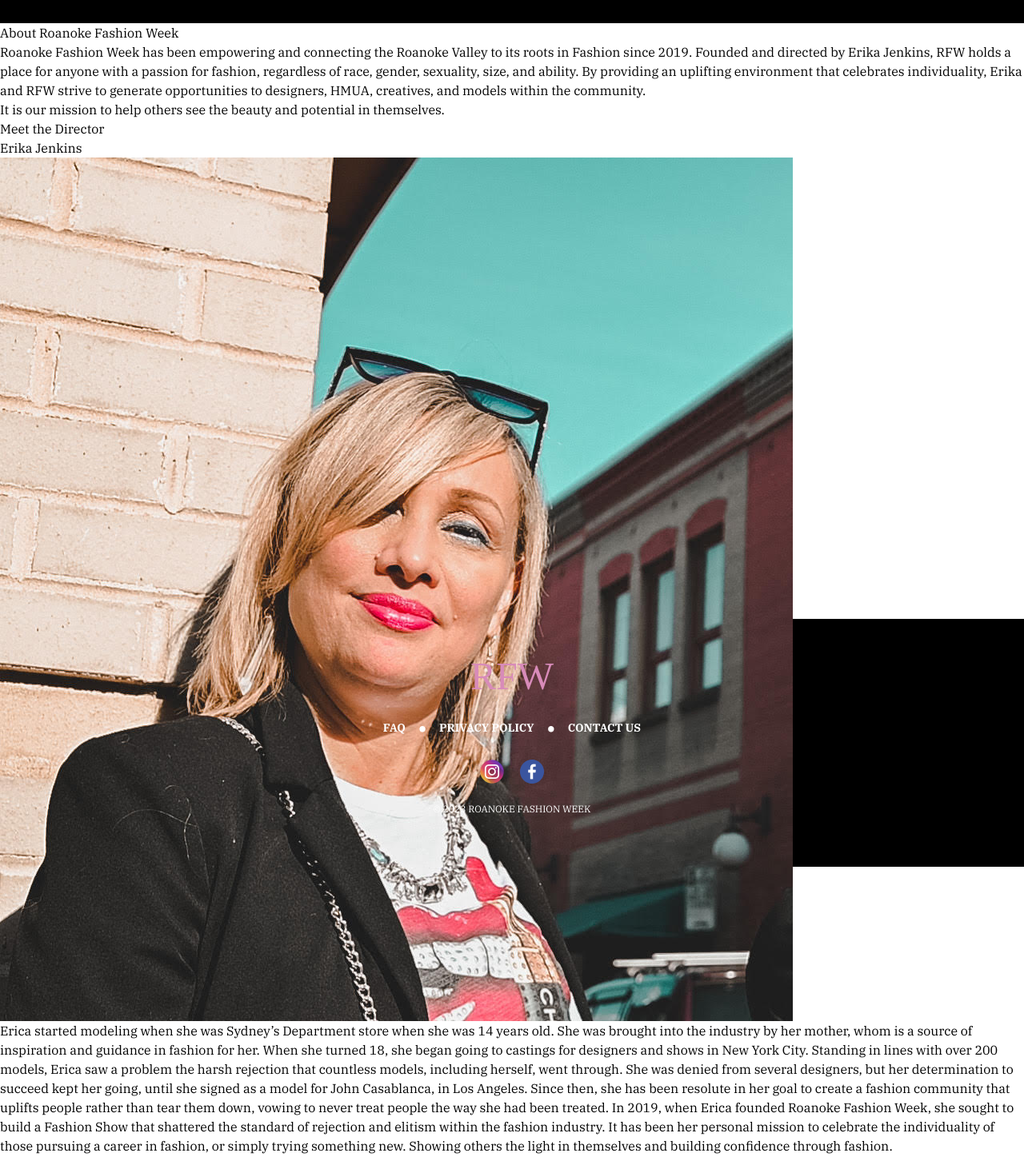
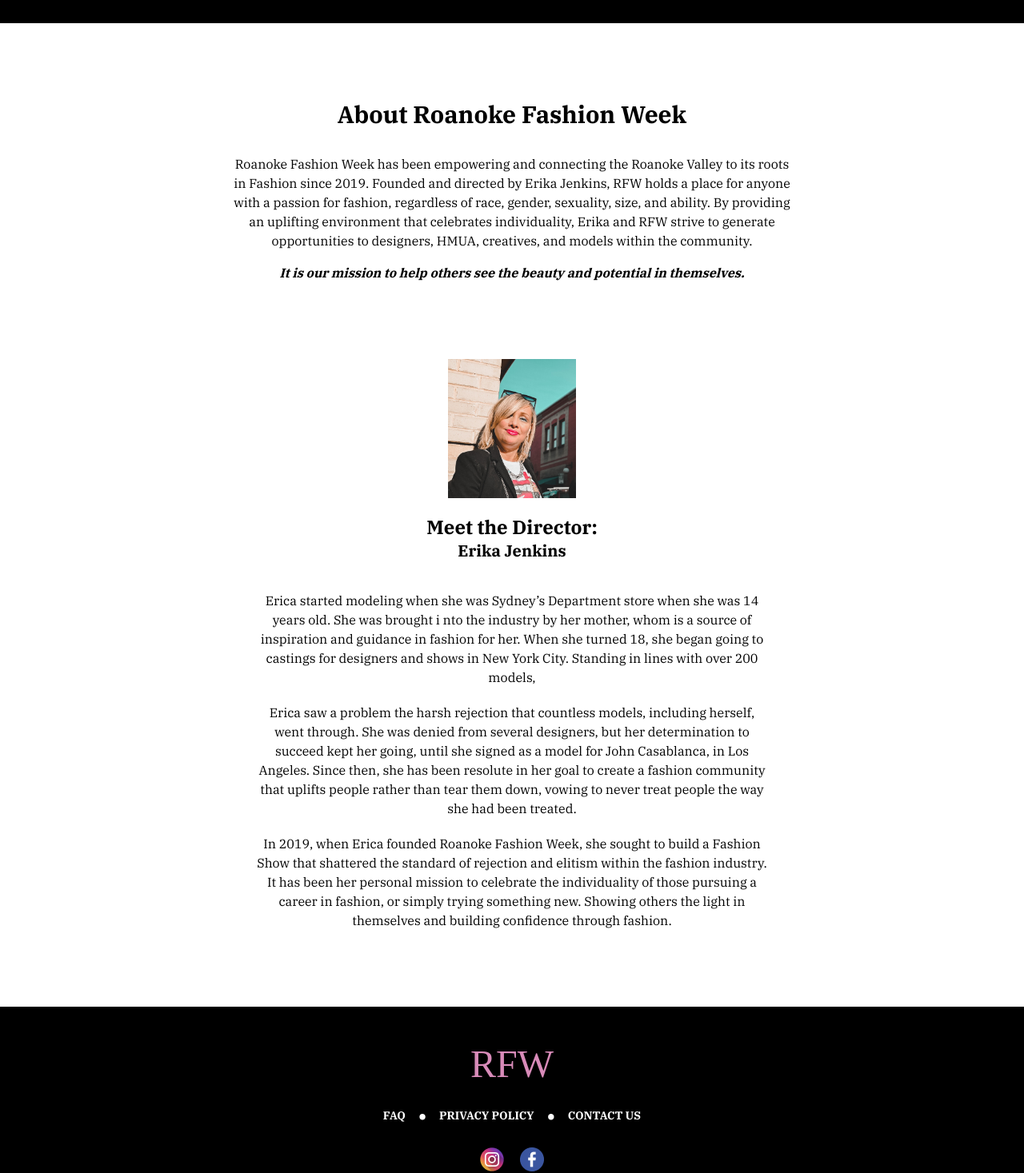
Before and after one commit to EnkiEnki77/rfw, a Next.js app: page /about in a window 1280 px wide. Shown: the part 67-1534 px from the top of the page at 80% size. Before the commit the page ends 1512 px from the top, so only its background shows below. Built offline with nearby package versions, Linux system fonts and the light colour scheme; a web font is replaced by a local one.

Commit message:
finished about page

```diff
--- a/components/Footer.tsx
+++ b/components/Footer.tsx
@@ -23,10 +23,10 @@ const Footer = (props: Props) => {
       <h1 className='uppercase text-5xl text-[#D88BB9] font-italiana pt-12'>rfw</h1>
       <Nav navItems={navItems} foot={true}/>
       <div className='flex gap-5'>
-        <Link  href=''>
+        <Link target='_blank'  href='https://instagram.com/theroanokefashionweek?igshid=NTc4MTIwNjQ2YQ=='>
           <Image src={insta} alt={'insta'}/>
         </Link>
-        <Link  href=''>
+        <Link target='_blank'  href='https://www.facebook.com/profile.php?id=100091134567315&mibextid=LQQJ4d'>
           <Image src={facebook} alt={'facebook'}/>
         </Link>
 
--- a/components/Layout.tsx
+++ b/components/Layout.tsx
@@ -26,7 +26,7 @@ const Layout = ({children, landing}: Props) => {
         <Header/>
         <div className='w-full h-24'>
         </div>
-        <main className={`w-full h-[745px] max-h-[1080px] ${landing != null && 'bg-star bg-no-repeat bg-cover bg-[0_-120px]'}`}>
+        <main className={`w-full  ${landing != null && 'h-[745px] max-h-[1080px] bg-star bg-no-repeat bg-cover bg-[0_-120px]'}`}>
             {children}
         </main>
         <Footer/>
--- a/pages/about.tsx
+++ b/pages/about.tsx
@@ -9,13 +9,37 @@ const about = (props: Props) => {
   return (
     <>
         <Layout>
-          <h1>About Roanoke Fashion Week </h1>
-          <p>Roanoke Fashion Week has been empowering and connecting the Roanoke Valley to its roots in Fashion since 2019. Founded and directed by Erika Jenkins, RFW holds a place for anyone with a passion for fashion, regardless of race, gender, sexuality, size, and ability. By providing an uplifting environment that celebrates individuality, Erika and RFW strive to generate opportunities to designers, HMUA, creatives, and models within the community. </p>
-          <p>It is our mission to help others see the beauty and potential in themselves. </p>
-          <h2>Meet the Director</h2>
-          <h3>Erika Jenkins</h3>
-          <img src={erika.src} alt="Erika Jenkins" />
-          <p>Erica started modeling when she was Sydney’s Department store when she was 14 years old. She was brought into the industry by her mother, whom is a source of inspiration and guidance in fashion for her. When she turned 18, she began going to castings for designers and shows in New York City. Standing in lines with over 200 models, Erica saw a problem the harsh rejection that countless models, including herself, went through. She was denied from several designers, but her determination to succeed kept her going, until she signed as a model for John Casablanca, in Los Angeles. Since then, she has been resolute in her goal to create a fashion community that uplifts people rather than tear them down, vowing to never treat people the way she had been treated.  In 2019, when Erica founded Roanoke Fashion Week, she sought to build a Fashion Show that shattered the standard of rejection and elitism within the fashion industry.  It has been her personal mission to celebrate the individuality of those pursuing a career in fashion, or simply trying something new. Showing others the light in themselves and building confidence through fashion.</p>
+          <div className='flex flex-col items-center my-24 gap-4'>
+            <h1 className='text-center text-3xl mb-4 font-bold'>About Roanoke Fashion Week </h1>
+            <p className='text-center px-72'>Roanoke Fashion Week has been empowering and connecting the Roanoke Valley to its roots in Fashion since 2019. Founded and directed by Erika Jenkins, RFW holds a place for anyone with a passion for fashion, regardless of race, gender, sexuality, size, and ability. By providing an uplifting environment that celebrates individuality, Erika and RFW strive to generate opportunities to designers, HMUA, creatives, and models within the community. </p>
+            <p><b><em>It is our mission to help others see the beauty and potential in themselves.</em></b> </p>
+          </div>
+          <div className='flex flex-col items-center mb-24 px-80 gap-5'>
+            <img className='w-1/4 h-1/3 ' src={erika.src} alt="Erika Jenkins" />
+            <div className='mb-4'>
+              <h2 className='text-center text-2xl font-bold'>Meet the Director:</h2>
+              <h3 className='text-xl font-semibold text-center'>Erika Jenkins</h3>
+            </div>
+            <p className='text-center '>
+              Erica started modeling when she was Sydney’s Department store when she was 14 years old. She was brought i
+              nto the industry by her mother, whom is a source of inspiration and guidance in fashion for her. When she turned 18, she began going to castings for designers and shows
+              in New York City. Standing in lines with over 200 models,
+            </p>
+            <p className='text-center '>
+              Erica saw a problem the harsh rejection that countless models, including herself, went through. She was denied from
+              several designers, but her determination to succeed kept her going, until she signed as a model for John Casablanca,
+              in Los Angeles.
+              Since then, she has been resolute in her goal to create a fashion community that uplifts people rather than tear
+              them down, vowing to never treat people the way she had been treated.
+            </p>
+
+              <p className='text-center '>
+                In 2019, when Erica founded Roanoke Fashion Week, she sought to build a Fashion Show that shattered the standard of
+                rejection and elitism within the fashion industry.  It has been her personal mission to celebrate the individuality
+                of those pursuing a career in fashion, or simply trying something new. Showing others the light in themselves and
+                building confidence through fashion.
+              </p>
+          </div>
         </Layout>
     </>
   )
```
